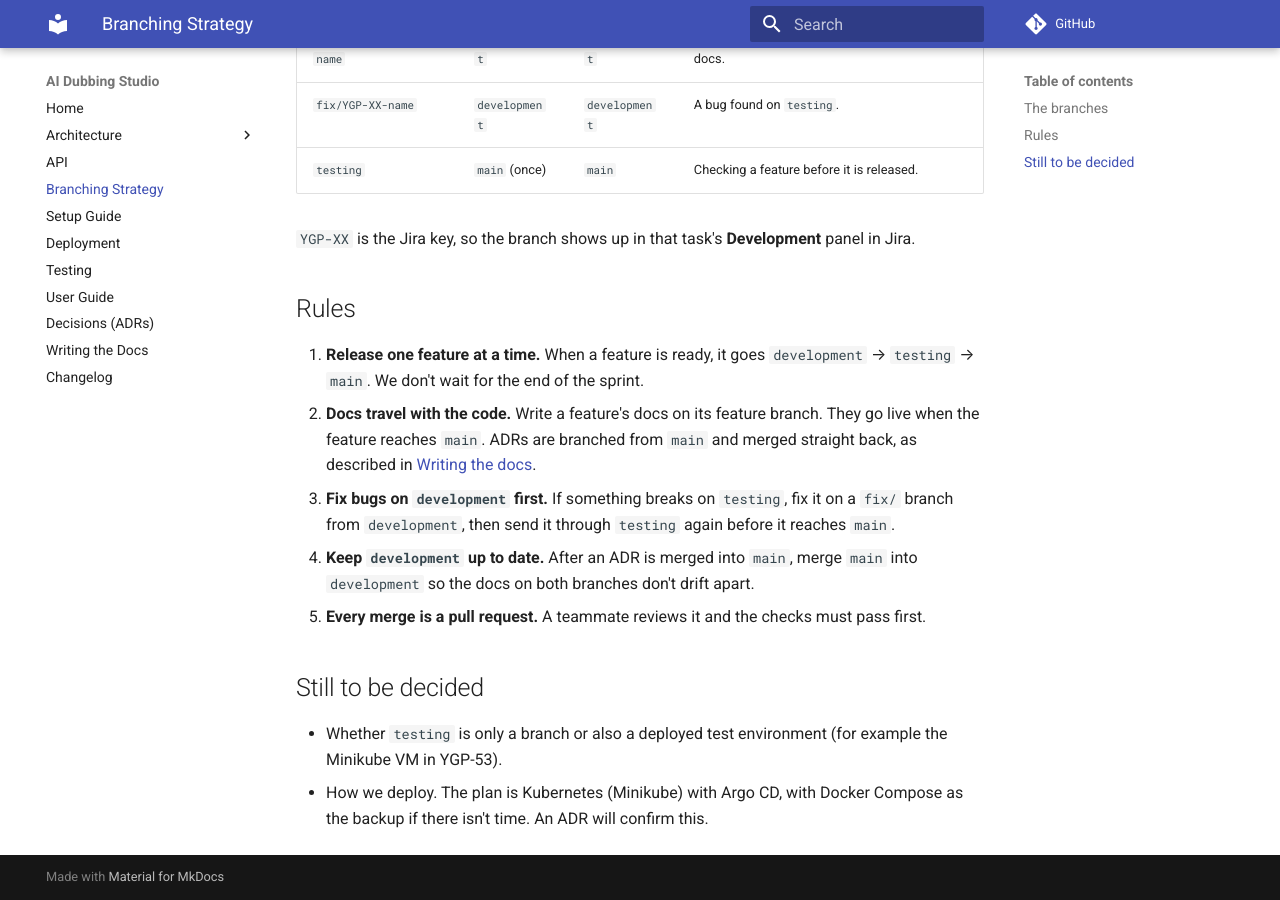
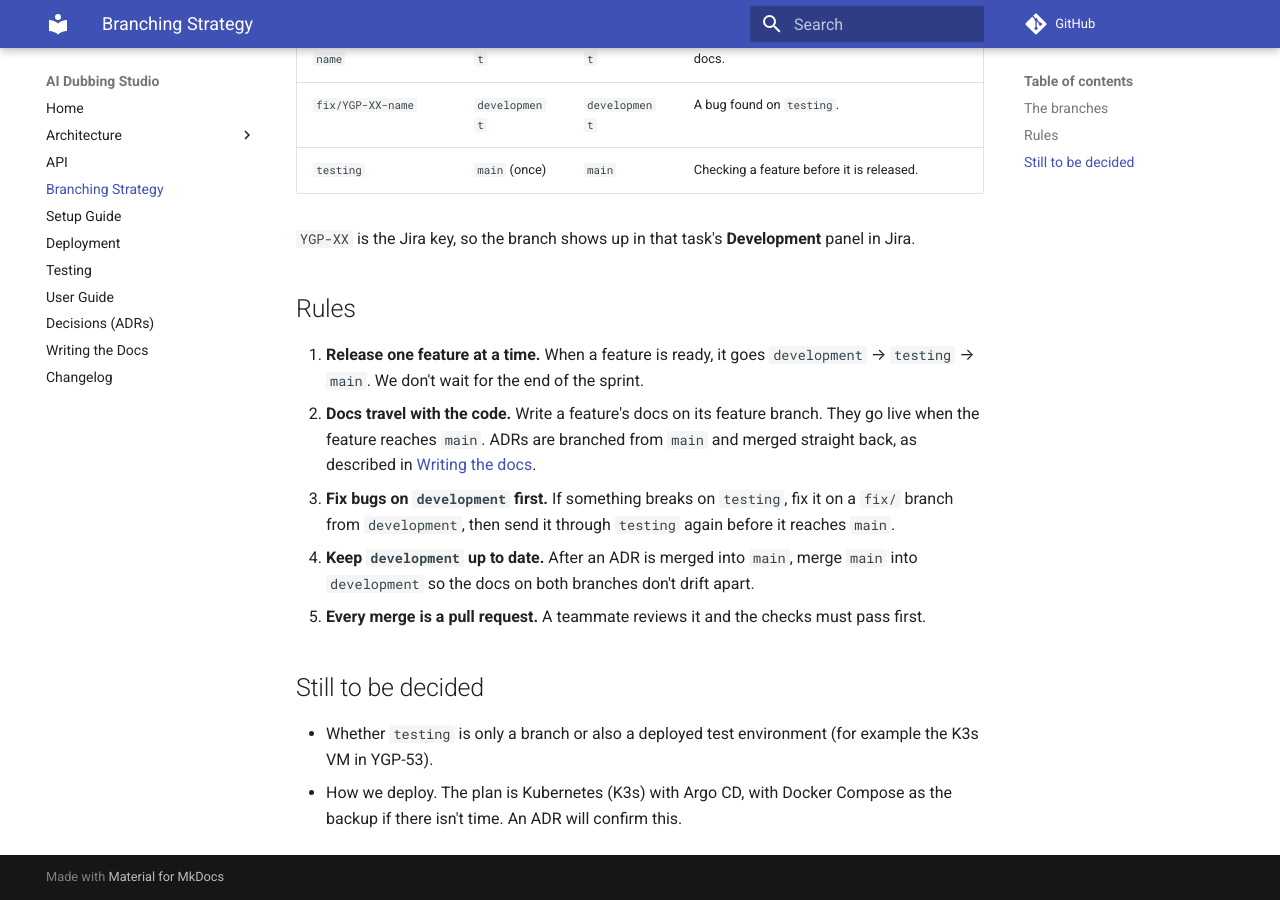
Before and after one commit to WH1TE-SHAD0W/ai-dubbing-studio, an MkDocs documentation site: the page built from docs/branching-strategy.md, in a window 1280 px wide and 900 px high, scrolled down 975 px. Built offline with MkDocs 1.6.1 and Material for MkDocs 9.7.7, drawn with Linux system fonts in a browser that asks for light colours; comment, search, counter and statistics services are not loaded.

Commit message:
docs: say K3s instead of Minikube on the branching page (YGP-53)
Marek's YGP-87 builds the cluster with K3s, so the "Still to be decided"
section now names K3s for the test VM and the Kubernetes plan.

Co-Authored-By: Claude Opus 5.5 <noreply@anthropic.com>

```diff
--- a/docs/branching-strategy.md
+++ b/docs/branching-strategy.md
@@ -62,6 +62,6 @@ panel in Jira.
 ## Still to be decided
 
 - Whether `testing` is only a branch or also a deployed test environment (for
-  example the Minikube VM in YGP-53).
-- How we deploy. The plan is Kubernetes (Minikube) with Argo CD, with Docker
+  example the K3s VM in YGP-53).
+- How we deploy. The plan is Kubernetes (K3s) with Argo CD, with Docker
   Compose as the backup if there isn't time. An ADR will confirm this.
```
